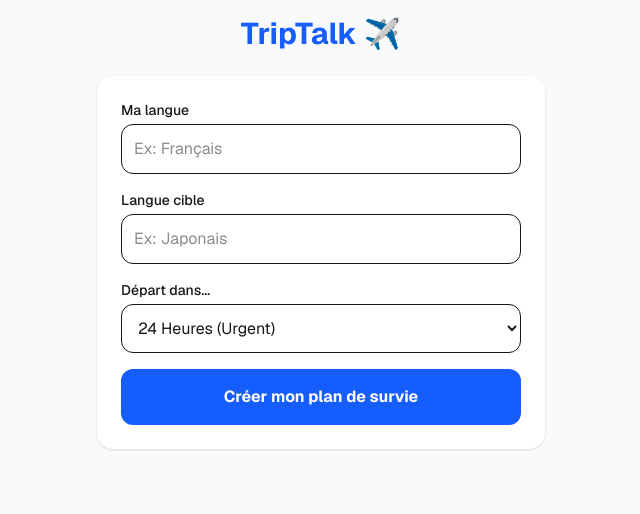
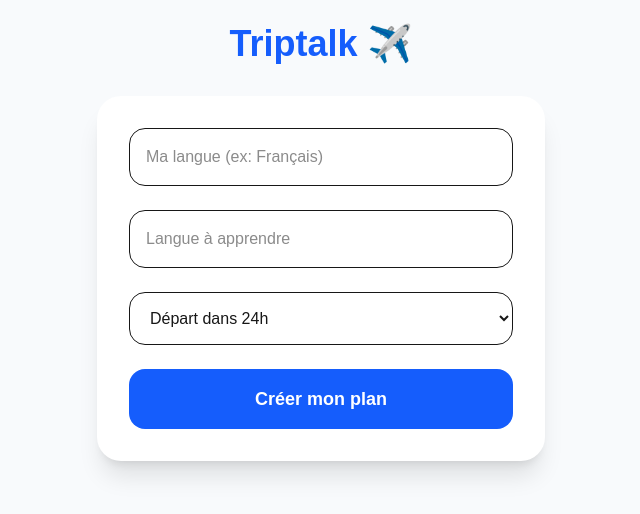
Before and after one commit to appsansnom75/triptalk, a Next.js app: page / in a window 1280 px wide. Shown: the top 514 px of the page, without its empty margins (319-959 px from the left). Built offline with nearby package versions, Linux system fonts and the light colour scheme.

Commit message:
Final Triptalk code

```diff
--- a/src/app/page.tsx
+++ b/src/app/page.tsx
@@ -1,7 +1,7 @@
 "use client";
 import { useState } from 'react';
 
-export default function SurvivalApp() {
+export default function Triptalk() {
   const [loading, setLoading] = useState(false);
   const [plan, setPlan] = useState<any>(null);
 
@@ -9,70 +9,62 @@ export default function SurvivalApp() {
     e.preventDefault();
     setLoading(true);
     const formData = new FormData(e.target);
+    try {
       const res = await fetch('/api/generate', {
         method: 'POST',
+        headers: { 'Content-Type': 'application/json' },
         body: JSON.stringify(Object.fromEntries(formData)),
       });
       const data = await res.json();
       setPlan(data);
+    } catch (err) {
+      alert("Erreur lors de la génération");
+    }
     setLoading(false);
   };
 
-  const speak = (text: string, lang: string) => {
+  const speak = (text: string) => {
     const utterance = new SpeechSynthesisUtterance(text);
     window.speechSynthesis.speak(utterance);
   };
 
   return (
-    <main className="min-h-screen bg-slate-50 p-4 font-sans">
-      <div className="max-w-md mx-auto">
-        <h1 className="text-3xl font-bold text-blue-600 mb-6 text-center">TripTalk ✈️</h1>
+    <main className="min-h-screen bg-slate-50 p-6 flex flex-col items-center">
+      <h1 className="text-4xl font-extrabold text-blue-600 mb-8">Triptalk ✈️</h1>
 
       {!plan ? (
-          <form onSubmit={generatePlan} className="bg-white p-6 rounded-2xl shadow-sm space-y-4">
-            <div>
-              <label className="block text-sm font-medium mb-1">Ma langue</label>
-              <input name="sourceLang" className="w-full p-3 border rounded-xl" placeholder="Ex: Français" required />
-            </div>
-            <div>
-              <label className="block text-sm font-medium mb-1">Langue cible</label>
-              <input name="targetLang" className="w-full p-3 border rounded-xl" placeholder="Ex: Japonais" required />
-            </div>
-            <div>
-              <label className="block text-sm font-medium mb-1">Départ dans...</label>
-              <select name="time" className="w-full p-3 border rounded-xl">
-                <option value="24 heures">24 Heures (Urgent)</option>
-                <option value="1 semaine">1 Semaine</option>
-                <option value="1 mois">1 Mois</option>
+        <form onSubmit={generatePlan} className="w-full max-w-md bg-white p-8 rounded-3xl shadow-xl space-y-6">
+          <input name="sourceLang" placeholder="Ma langue (ex: Français)" className="w-full p-4 border rounded-2xl" required />
+          <input name="targetLang" placeholder="Langue à apprendre" className="w-full p-4 border rounded-2xl" required />
+          <select name="time" className="w-full p-4 border rounded-2xl">
+            <option value="24 heures">Départ dans 24h</option>
+            <option value="1 semaine">Départ dans 1 semaine</option>
+            <option value="1 mois">Départ dans 1 mois</option>
           </select>
-            </div>
-            <button disabled={loading} className="w-full bg-blue-600 text-white p-4 rounded-xl font-bold hover:bg-blue-700 transition">
-              {loading ? "Génération en cours..." : "Créer mon plan de survie"}
+          <button disabled={loading} className="w-full bg-blue-600 text-white py-4 rounded-2xl font-bold text-lg">
+            {loading ? "Génération..." : "Créer mon plan"}
           </button>
         </form>
       ) : (
-          <div className="space-y-6">
-            <button onClick={() => setPlan(null)} className="text-blue-600 font-medium">← Recommencer</button>
-            <h2 className="text-xl font-bold">{plan.planTitle}</h2>
-            {plan.days.map((day: any, i: number) => (
-              <div key={i} className="bg-white p-4 rounded-2xl shadow-sm">
-                <h3 className="font-bold text-blue-500 mb-3">{day.title}</h3>
-                <div className="space-y-3">
+        <div className="w-full max-w-md space-y-6">
+          <button onClick={() => setPlan(null)} className="text-blue-600 font-bold mb-4 italic underline text-lg">← Recommencer</button>
+          <h2 className="text-2xl font-bold text-slate-800 text-center">{plan.planTitle}</h2>
+          {plan.days?.map((day: any, i: number) => (
+            <div key={i} className="bg-white p-6 rounded-3xl shadow-md border-l-4 border-blue-500">
+              <h3 className="font-bold text-xl text-blue-600 mb-4">{day.title}</h3>
               {day.phrases.map((p: any, j: number) => (
-                    <div key={j} className="flex justify-between items-center border-b pb-2 last:border-0">
-                      <div>
-                        <p className="font-bold text-lg">{p.translated}</p>
-                        <p className="text-slate-500 text-sm italic">{p.pronunciation}</p>
+                <div key={j} className="flex justify-between items-center py-3 border-b last:border-0">
+                  <div className="flex-1">
+                    <p className="font-bold text-slate-900 text-lg">{p.translated}</p>
+                    <p className="text-slate-400 text-sm italic">{p.pronunciation} ({p.original})</p>
                   </div>
-                      <button onClick={() => speak(p.translated, 'ja')} className="bg-slate-100 p-2 rounded-full">🔊</button>
+                  <button onClick={() => speak(p.translated)} className="ml-4 bg-blue-50 p-3 rounded-full text-2xl">🔊</button>
                 </div>
               ))}
-                </div>
             </div>
           ))}
         </div>
       )}
-      </div>
     </main>
   );
 }
```
Also changed, not shown: src/app/generate/route.ts (+8 -9 lines). Lines whose indentation alone changed are shown as unchanged.
